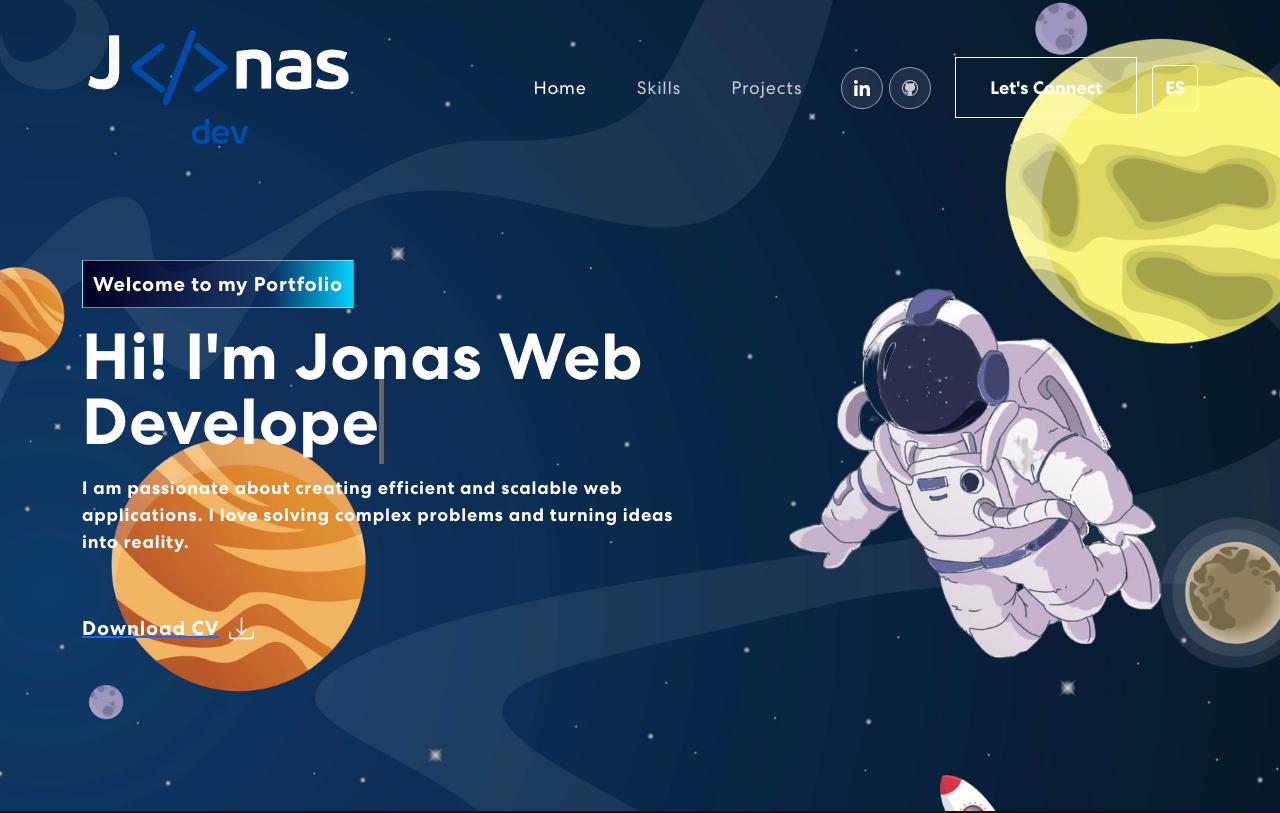
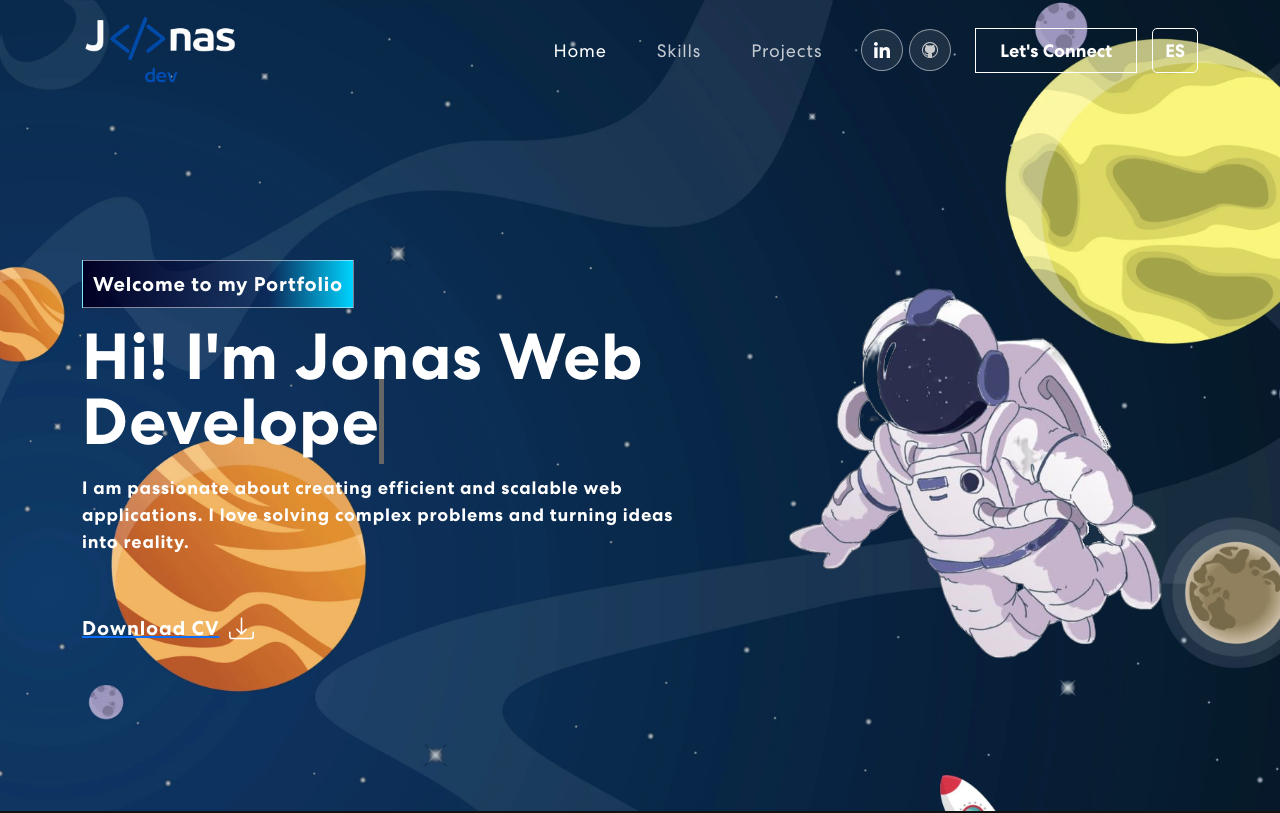
Before and after one commit to jonasojeda/personal-portfolio, a React (Create React App) app in the folder front/: page / in a window 1280 px wide. Shown: the top 813 px of the page. Built offline with nearby package versions, Linux system fonts and the light colour scheme; no server answers.

Commit message:
feat: Correccion de tamaño de navbar

```diff
--- a/front/src/App.css
+++ b/front/src/App.css
@@ -83,7 +83,7 @@ p.danger {
 }
 /************ Navbar Css ************/
 nav.navbar {
-  padding: 18px 0;
+  padding: 8px 0;
   position: fixed;
   width: 100%;
   top: 0;
@@ -95,7 +95,8 @@ nav.navbar.scrolled {
   background-color: #121212;
 }
 nav.navbar a.navbar-brand {
-    width: 25%;
+    width: 15%;
+    max-width: 160px;
 }
 nav.navbar .navbar-nav .nav-link.navbar-link {
   font-weight: 400;
@@ -154,7 +155,7 @@ span.navbar-text {
   font-weight: 700;
   color: #fff;
   border: 1px solid #fff;
-  padding: 18px 34px;
+  padding: 10px 24px;
   font-size: 18px;
   margin-left: 18px;
 	position: relative;
```
